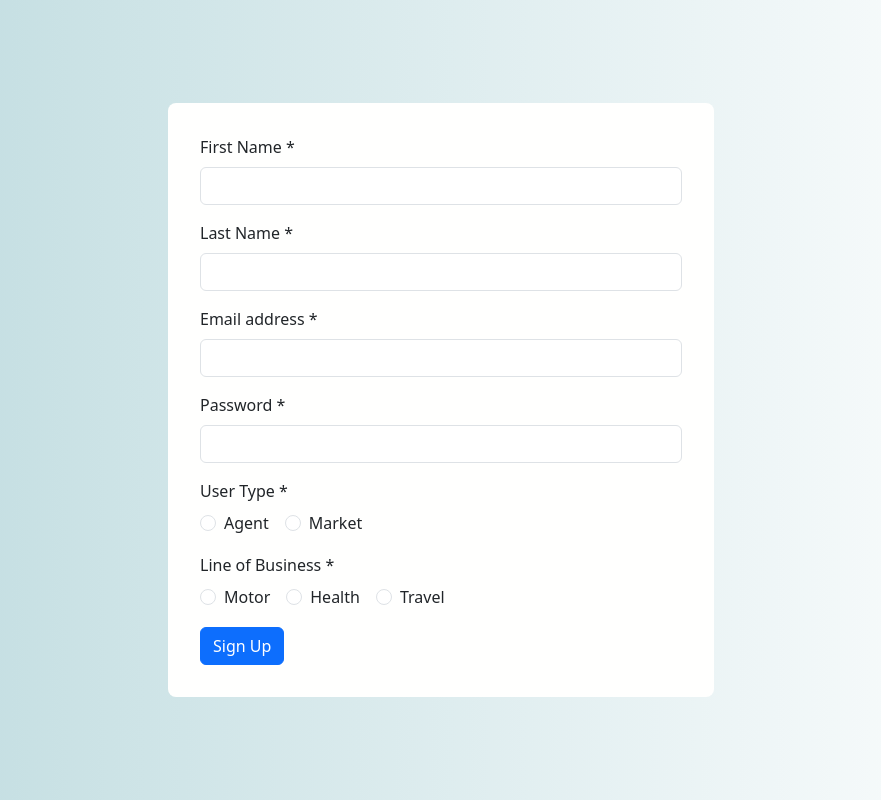
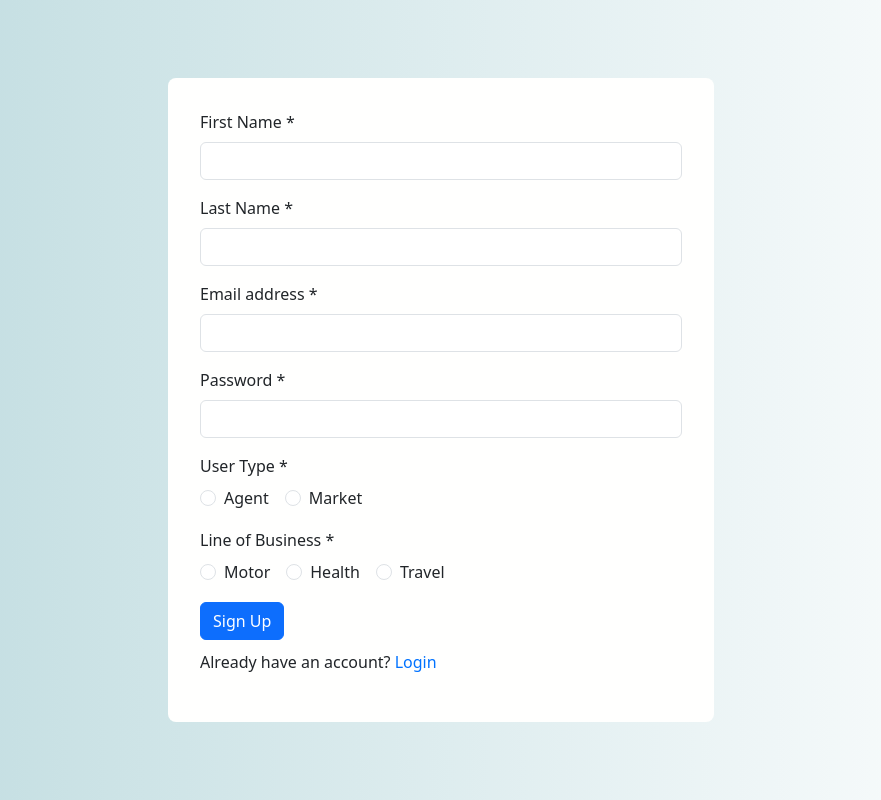
Before and after one commit to kundu-aig/CodeReapers, a Next.js app in the folder frontend/: page /signup in a window 1280 px wide. Shown: the whole page, without its empty margins (199-1080 px from the left). Built offline with nearby package versions, Linux system fonts and the light colour scheme.

Commit message:
login button

```diff
--- a/frontend/src/component/signup/index.jsx
+++ b/frontend/src/component/signup/index.jsx
@@ -10,7 +10,9 @@ import {
 } from "react-bootstrap";
 import { useRouter } from "next/router";
 import { useState } from "react";
+import styles from "../../styles/Login.module.css";
 import axios from "../../axios";
+import Link from "next/link";
 
 const SignupForm = () => {
   const router = useRouter();
@@ -414,6 +416,12 @@ const SignupForm = () => {
               <Button type="submit" variant="primary" disabled={loading}>
                 {loading ? "Signing Up..." : "Sign Up"}
               </Button>
+              <div className={styles.links} style={{ marginTop: "10px" }}>
+                {/* <a href="#">Forgot password?</a> */}
+                <p>
+                  Already have an account? <Link href="/login">Login</Link>
+                </p>
+              </div>
             </Form>
           </Col>
         </Row>
```
